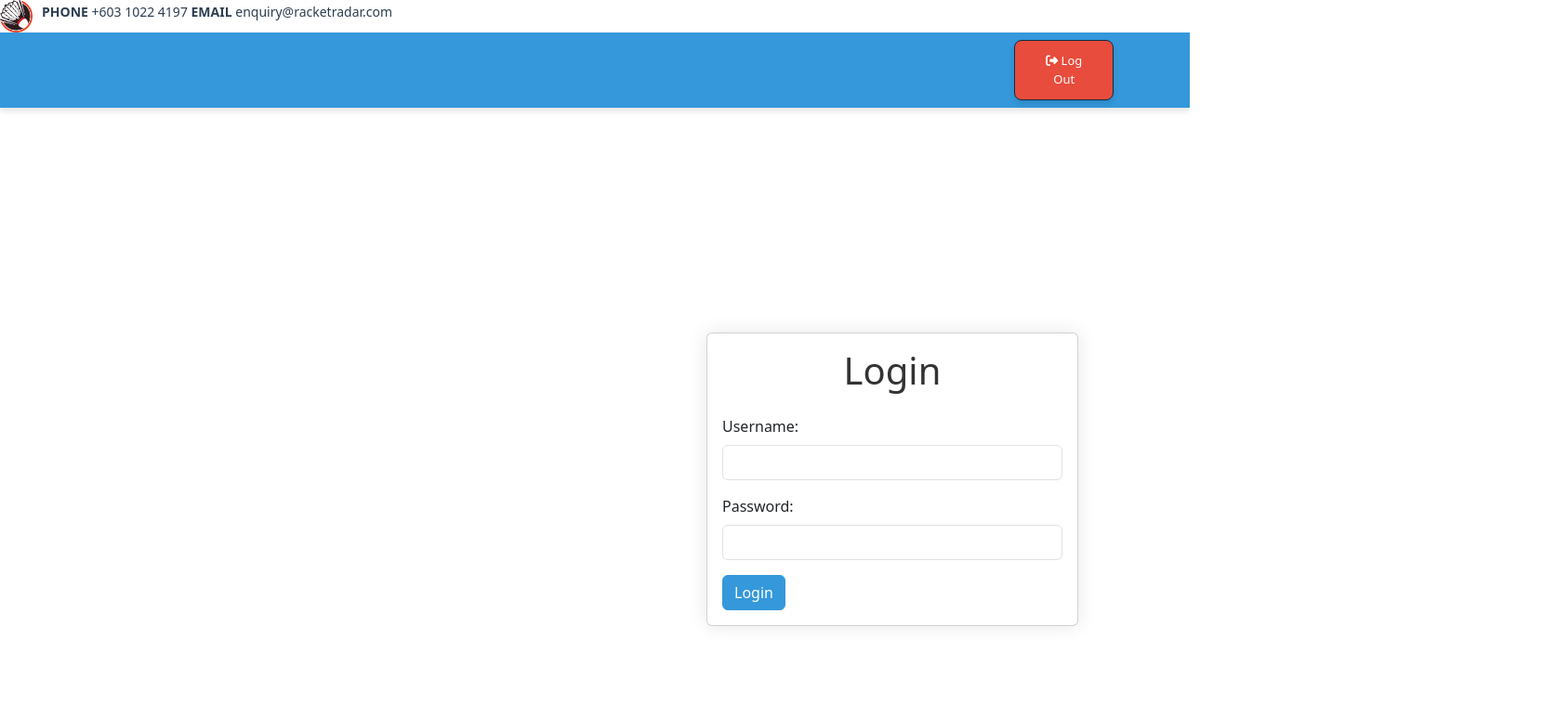
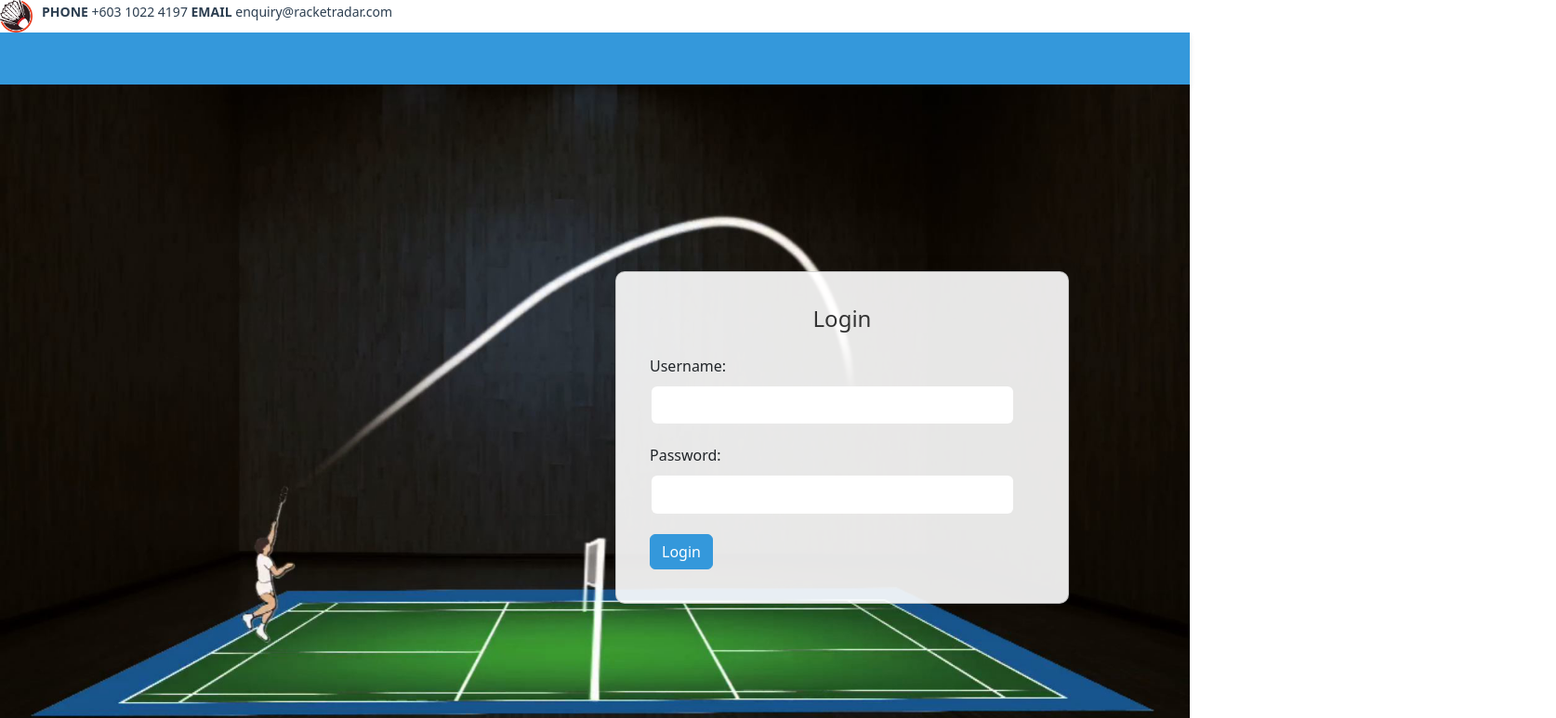
Before and after one commit to Aven2002/RacketRaptor, a Vue app: page /log-in in a window 1280 px wide. Shown: the top 773 px of the page at 93% size, 1674 px wide, since content can reach past the window. Built offline with nearby package versions, Linux system fonts and the light colour scheme.

Commit message:
Set Log Out Btn Logic & Fixed LogInView

```diff
--- a/src/App.vue
+++ b/src/App.vue
@@ -83,7 +83,8 @@
 
             <button
               @click="goToLogInView"
-              class="btn btn-danger"
+              v-if="$route.meta.showLogOutBtn"
+              class="btn btn-outline-danger"
               :style="{
                 'margin-left': isDropdownOpen ? '0' : '380px',
                 'margin-top': !isDropdownOpen ? '0' : '50px',
--- a/src/router/index.js
+++ b/src/router/index.js
@@ -6,55 +6,82 @@ const routes = [
     path: "/",
     name: "home",
     component: HomeView,
-    meta: { showFooter: true },
+    meta: {
+      showFooter: true,
+      showLogOutBtn: true,
+    },
   },
   {
     path: "/RACKET",
     name: "racket",
     component: () => import("../views/RacketView.vue"),
-    meta: { showFooter: true },
+    meta: {
+      showFooter: true,
+      showLogOutBtn: true,
+    },
   },
   {
     path: "/SHUTTLECOCK",
     name: "shuttlecock",
     component: () => import("../views/ShuttlecockView.vue"),
-    meta: { showFooter: true },
+    meta: {
+      showFooter: true,
+      showLogOutBtn: true,
+    },
   },
   {
     path: "/SHOES",
     name: "shoes",
     component: () => import("../views/ShoesView.vue"),
-    meta: { showFooter: true },
+    meta: {
+      showFooter: true,
+      showLogOutBtn: true,
+    },
   },
   {
     path: "/ACCESORIES",
     name: "accessories",
     component: () => import("../views/AccessoriesView.vue"),
-    meta: { showFooter: true },
+    meta: {
+      showFooter: true,
+      showLogOutBtn: true,
+    },
   },
   {
     path: "/add-product",
     name: "AddProductView",
     component: () => import("../views/AddProductView.vue"),
-    meta: { showFooter: false },
+    meta: {
+      showFooter: true,
+      showLogOutBtn: false,
+    },
   },
   {
     path: "/edit-product",
     name: "EditProductView",
     component: () => import("../views/EditProductView.vue"),
-    meta: { showFooter: false },
+    meta: {
+      showFooter: true,
+      showLogOutBtn: false,
+    },
   },
   {
     path: "/delete-product",
     name: "DeleteProductView",
     component: () => import("../views/DeleteProductView.vue"),
-    meta: { showFooter: false },
+    meta: {
+      showFooter: true,
+      showLogOutBtn: false,
+    },
   },
   {
     path: "/log-in",
     name: "LogInView",
     component: () => import("../views/LogInView.vue"),
-    meta: { showFooter: true },
+    meta: {
+      showFooter: true,
+      showLogOutBtn: false,
+    },
   },
 ];
 const router = createRouter({
--- a/src/views/LogInView.vue
+++ b/src/views/LogInView.vue
@@ -1,10 +1,14 @@
 <template>
+  <div class="logo-container">
+    <img
+      class="background-img"
+      src="../assets/LogInBackground.png"
+      alt="backgroundImg"
+    />
+
     <div class="login-view">
       <div class="container-fluid">
         <div class="row">
-        <!-- Left Section with Background Image -->
-        <div class="col-md-6 d-none d-md-block bg-image"></div>
-
           <!-- Right Section with Login Card -->
           <div class="col-md-6">
             <div class="card login-card">
@@ -19,7 +23,7 @@
                     <input
                       type="text"
                       v-model="username"
-                    class="form-control"
+                      class="form-control input-field"
                       id="username"
                       required
                     />
@@ -30,7 +34,7 @@
                     <input
                       type="password"
                       v-model="password"
-                    class="form-control"
+                      class="form-control input-field"
                       id="password"
                       required
                     />
@@ -47,45 +51,43 @@
         </div>
       </div>
     </div>
+  </div>
 </template>
 
-<script>
-export default {
-  data() {
-    return {
-      username: "",
-      password: "",
-    };
-  },
-  methods: {
-    login() {
-      // Handle login logic here
-      console.log("Logging in...");
-    },
-  },
-};
-</script>
+<style scoped>
+.logo-container {
+  position: relative;
+}
 
-<style scoped>
+.background-img {
+  width: 100%;
+  height: auto;
+}
+
 .login-view {
-  min-height: 100vh;
+  position: absolute;
+  top: 20px;
+  margin-left: 650px;
+  width: 80%;
+  height: 100%;
   display: flex;
   align-items: center;
-}
-
-.bg-image {
-  background-image: src("./assets/Background.png");
-  background-size: cover;
-  background-position: center;
+  justify-content: flex-end;
 }
 
 .login-card {
-  margin: auto;
-  max-width: 400px;
+  background-color: rgba(255, 255, 255, 0.9);
   box-shadow: 0 0 20px rgba(0, 0, 0, 0.1);
+  padding: 20px;
+  border-radius: 10px;
 }
 
 .card-title {
   color: #333;
+  font-size: 24px;
+  margin-bottom: 15px;
+}
+.input-field {
+  width: 95%;
 }
 </style>
```
Also changed, not shown: src/assets/LogInBackground.png (added). Lines whose indentation alone changed are shown as unchanged.
